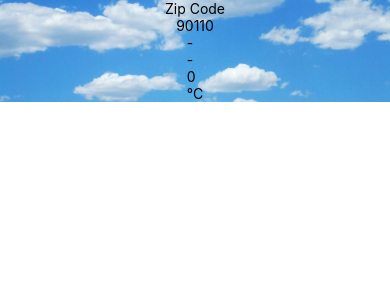
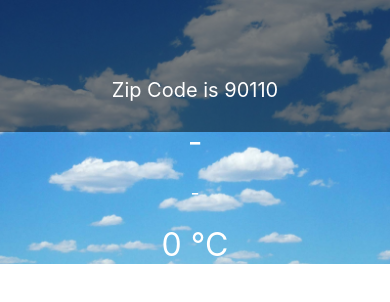
Before and after one commit to phumin-psu/3sa04-lab, a React Native app: screen / in a window 390 px wide. Shown: the top 302 px of the page. Built offline with nearby package versions, Linux system fonts and the light colour scheme.

Commit message:
3. Flex Box

```diff
--- a/App.js
+++ b/App.js
@@ -15,6 +15,6 @@ export default function App() {
 
 const styles = StyleSheet.create({
   container: {
-    paddingTop: Constants.statusBarHeight
-  },
+    paddingTop: Constants.statusBarHeight,
+  }
 });
--- a/components/Forecast.js
+++ b/components/Forecast.js
@@ -1,15 +1,30 @@
 import React from 'react';
-import { View, Text } from 'react-native';
+import { View, Text, StyleSheet } from 'react-native';
 
 export default function Forecast(props) {
     return (
         <View>
-            <Text>{props.main}</Text>
-            <Text>{props.description}</Text>
+            <Text style={styles.forecastT1}>{props.main}</Text>
+            <Text style={styles.forecastT2}>{props.description}</Text>
             <View>
-                <Text>{props.temp}</Text>
-                <Text>°C</Text>
+                <Text style={styles.forecastT1}>{props.temp} °C</Text>
             </View>
         </View>
     );
 }
+
+const styles = StyleSheet.create({
+    forecastT1: {
+        fontSize: 32,
+        color: 'white',
+        textAlign: 'center',
+        paddingTop: 20
+    },
+    forecastT2: {
+        fontSize: 20,
+        color: 'white',
+        textAlign: 'center',
+        paddingTop: 20,
+    },
+
+});
--- a/components/Weather.js
+++ b/components/Weather.js
@@ -1,5 +1,5 @@
 import React, { useState } from 'react';
-import { ImageBackground, StyleSheet, Text } from 'react-native';
+import { View, ImageBackground, StyleSheet, Text } from 'react-native';
 import Forecast from './Forecast';
 
 export default function Weather(props) {
@@ -10,11 +10,14 @@ export default function Weather(props) {
     })
 
     return (
-        <ImageBackground source={require('../bg.jpg')} style={styles.backdrop}>
-            <Text>Zip Code</Text>
-            <Text>{props.zipCode}</Text>
-            <Forecast {...forecastInfo} />
-        </ImageBackground>
+        <View>
+            <ImageBackground source={require('../bg.jpg')} style={styles.backdrop}>
+                <View style={styles.WeatherBG}>
+                    <Text style={styles.WeatherT}>Zip Code is {props.zipCode}</Text>
+                    <Forecast {...forecastInfo} />
+                </View>
+            </ImageBackground>
+        </View>
     );
 }
 
@@ -23,6 +26,17 @@ const styles = StyleSheet.create({
         flexDirection: 'column',
         alignItems: 'center',
         width: '100%',
-        height: '100%'
+        height: '100%',
+    },
+    WeatherT: {
+        fontSize: 20,
+        color: 'white',
+        textAlign: 'center',
+        paddingTop: '20%'
+    },
+    WeatherBG: {
+        backgroundColor: 'rgba(0, 0, 0, 0.5)',
+        width: '100%',
+        height: '50%',
     },
 });
```
